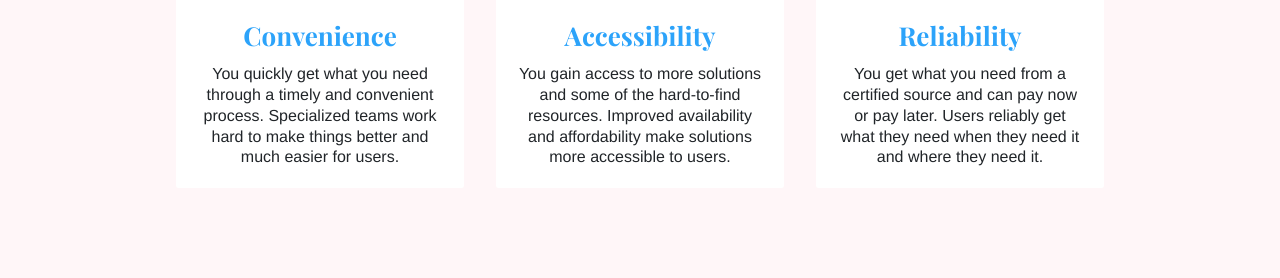
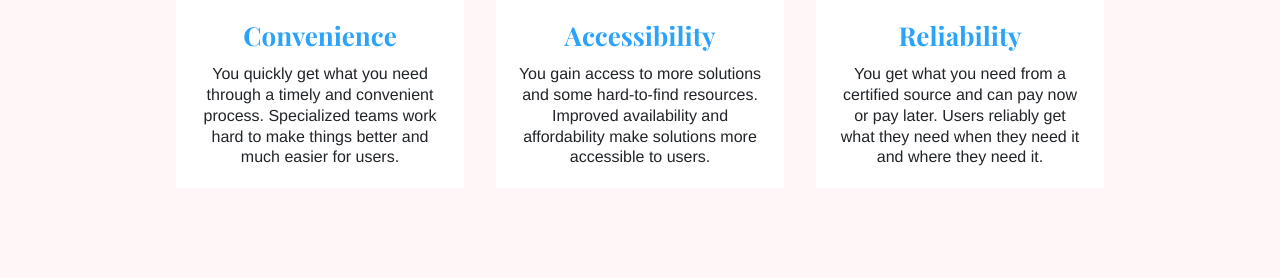
Before and after one commit to Iraneus/betamedneed, a Jekyll site: the page built from index.md, in a window 1280 px wide. Shown: the part 1378-1656 px from the top of the page. Built offline with Jekyll 4.4.1, drawn with Linux system fonts in a browser that asks for light colours.

Commit message:
few edits

```diff
--- a/_data/features.json
+++ b/_data/features.json
@@ -10,7 +10,7 @@
   },
   {
     "title": "Accessibility",
-    "description": "You gain access to more solutions and some of the hard-to-find resources. Improved availability and affordability make solutions more accessible to users.",
+    "description": "You gain access to more solutions and some hard-to-find resources. Improved availability and affordability make solutions more accessible to users.",
     "image": {
       "url": "images/features/noun_branding_1885335.svg",
       "width": 80,
```
